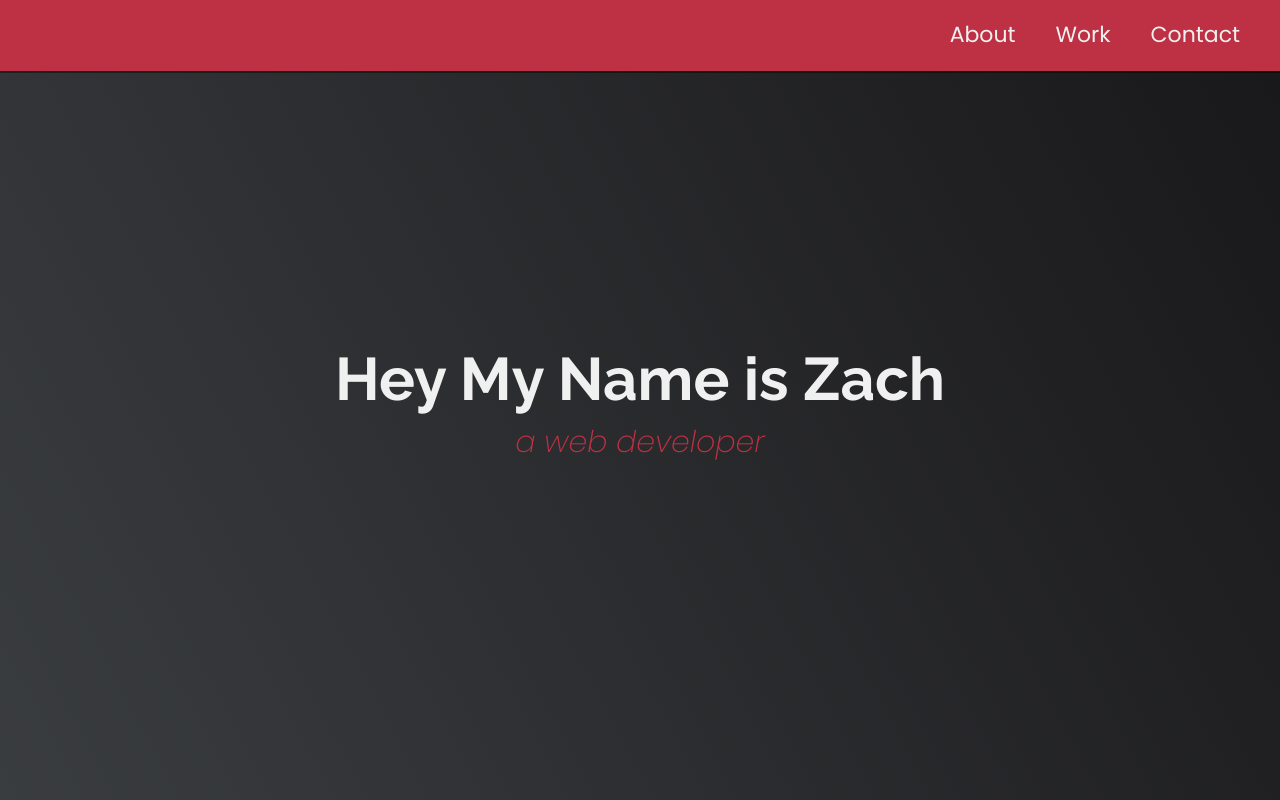
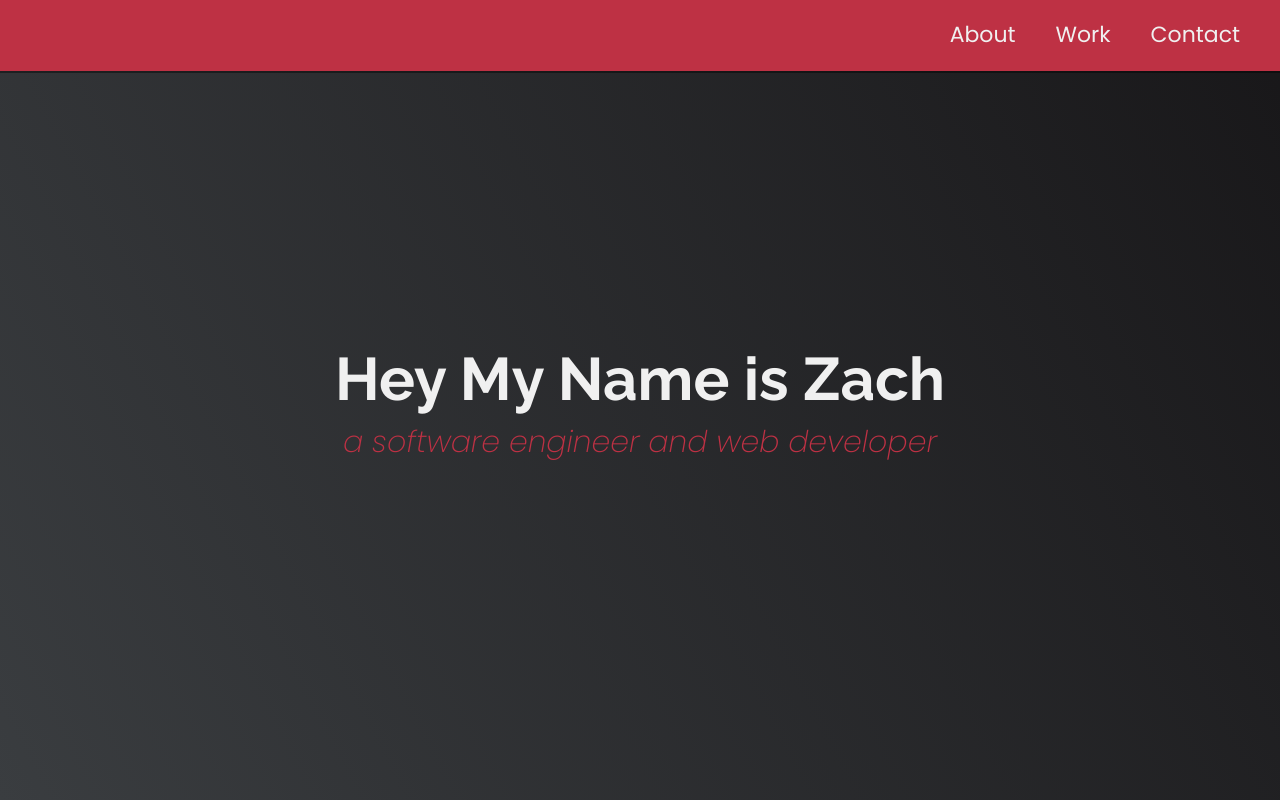
Before and after one commit to zacht7474/personal-portfolio-webpage, a plain HTML site: page index.html in a window 1280 px wide. Shown: the top 800 px of the page. Drawn offline with Linux system fonts and the light colour scheme.

Commit message:
Update index.html

```diff
--- a/index.html
+++ b/index.html
@@ -41,7 +41,7 @@
 
     <section id="welcome-section" class="welcome-section">
       <h1>Hey My Name is Zach</h1>
-      <p>a web developer</p>
+      <p>a software engineer and web developer</p>
 
     </section>
 
```
